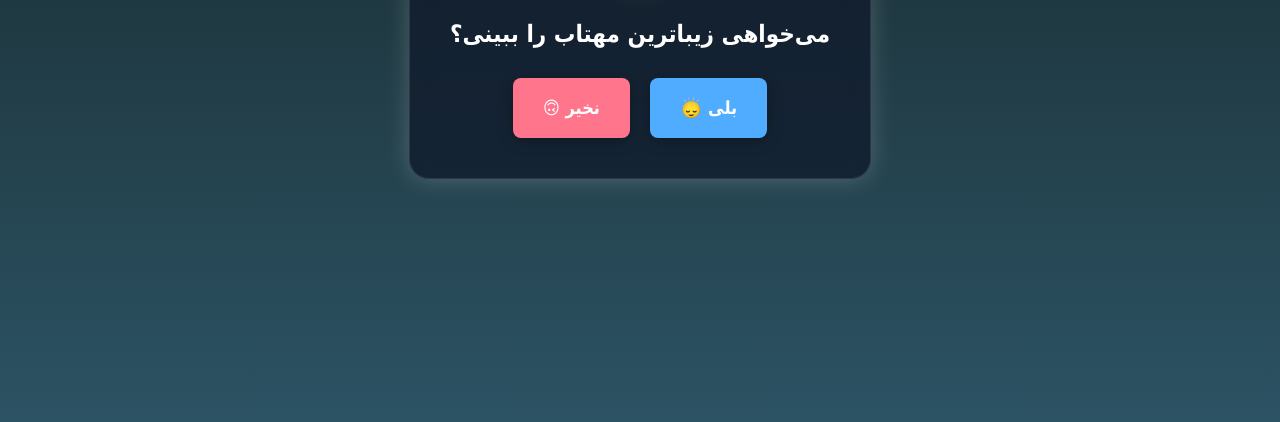
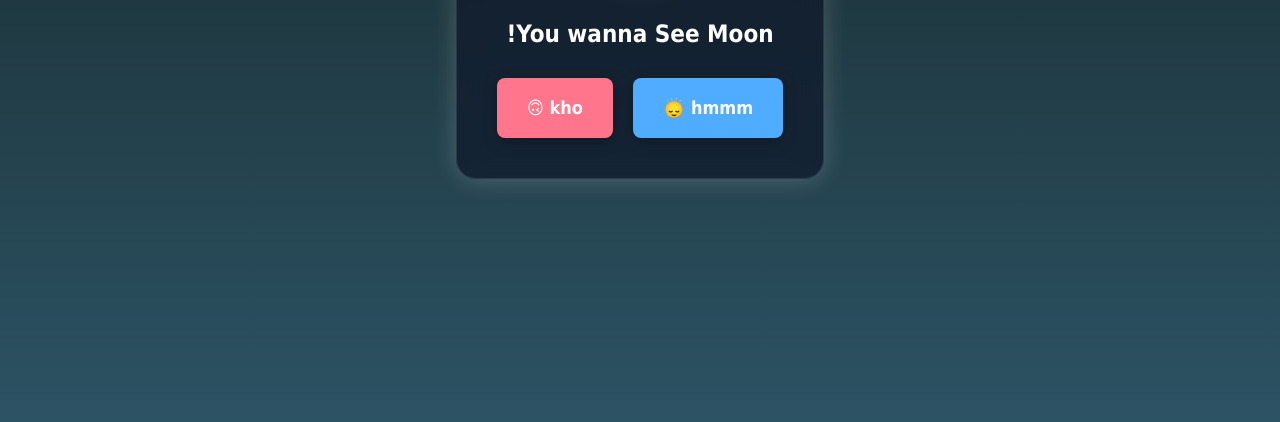
Before and after one commit to Noori-FAISAL/Ask-Me, a plain HTML site: page index.html in a window 1280 px wide. Shown: the part 378-800 px from the top of the page. Drawn offline with Linux system fonts and the light colour scheme.

Commit message:
Translate Persian text to English in index.html

```diff
--- a/index.html
+++ b/index.html
@@ -102,17 +102,17 @@
     <!-- صفحه اول: سوال و مهتاب متحرک -->
     <div id="question-section" class="container">
         <div class="moon-icon">🌕</div>
-        <h2>می‌خواهی زیباترین مهتاب را ببینی؟</h2>
+        <h2>You wanna See Moon!</h2>
 
         <div class="btn-box">
-            <button id="btn-yes">بلی 🙂‍↕️</button>
-            <button id="btn-no">نخیر 🙃</button>
+            <button id="btn-yes"> hmmm 🙂‍↕️</button>
+            <button id="btn-no"> kho 🙃</button>
         </div>
     </div>
 
     <!-- صفحه دوم: نمایش کمره (وقتی بلی را می‌زند) -->
     <div id="camera-section" class="container">
-        <h2>این هم زیباترین مهتاب! ❤️</h2>
+        <h2> Presenting the most gorgeous moon ❤️</h2>
         <video id="video-element" autoplay playsinline></video>
     </div>
 
```
